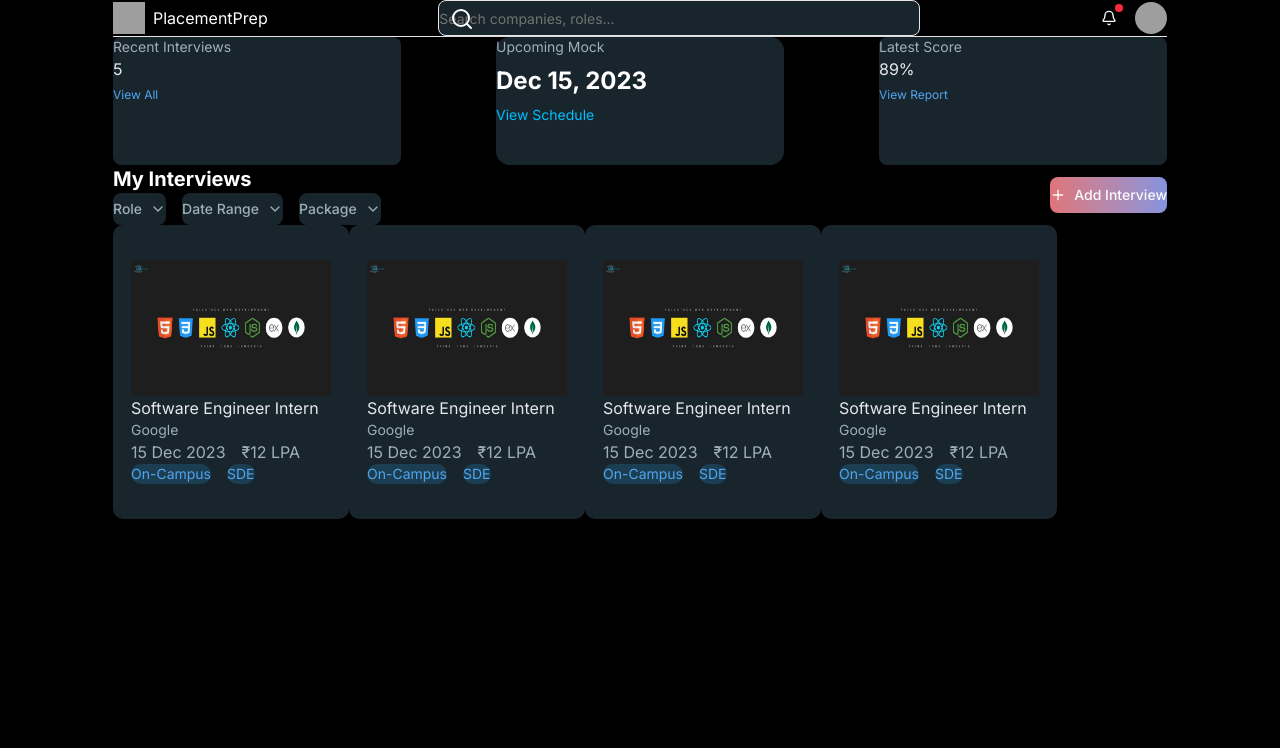
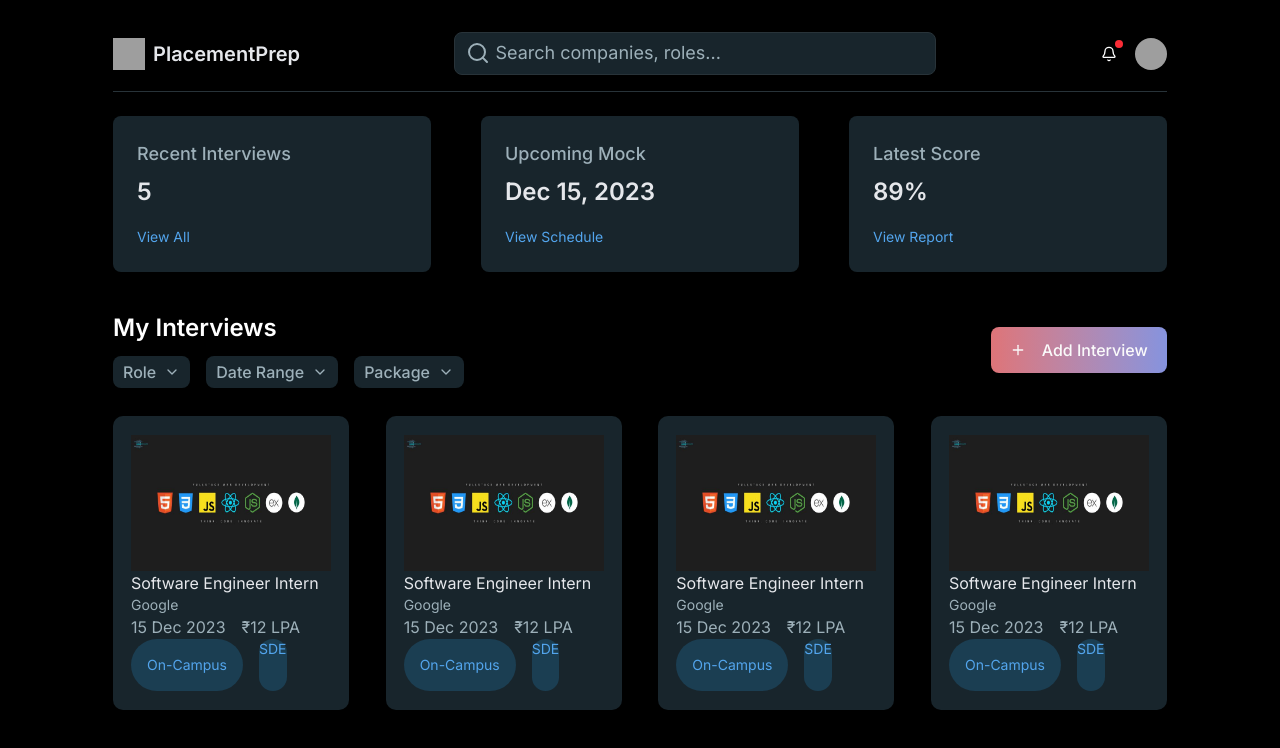
Before and after one commit to MayankkCodess/PlacementPrep, a React (Vite) app in the folder Frontend/: page / in a window 1280 px wide. Shown: the top 748 px of the page. Built offline with nearby package versions, Linux system fonts and the light colour scheme; grey boxes are pictures that could not be loaded.

Commit message:
UI Modification in Dashboard

```diff
--- a/Frontend/src/index.css
+++ b/Frontend/src/index.css
@@ -11,13 +11,6 @@
      badge background:- #1B3E52
   */
 
-*,
-*::before,
-*::after {
-  margin: 0;
-  padding: 0;
-  box-sizing: border-box;
-}
 
 html {
   font-family: "Inter", sans-serif;
--- a/Frontend/src/pages/DashboardPage.jsx
+++ b/Frontend/src/pages/DashboardPage.jsx
@@ -20,7 +20,7 @@
 
 const DashboardPage = () => {
   return (
-    <div className="w-full flex justify-center ">
+    <div className="w-full mt-8 flex justify-center ">
       <div className="w-[1054px]">
         {/* Top Navbar For Dashboard Page */}
 
@@ -31,15 +31,16 @@
               src="https://www.logoai.com/oss/icons/2021/12/02/SU8HhT2n6tL-p-_.png"
               alt="PlacementPrep Logo"
             />
-          <h2>PlacementPrep</h2>
+            <h2 className="text-xl text-[#E5E7EB] font-semibold">PlacementPrep</h2>
           </div>
 
           <div className="relative ">
-          <Search className="absolute left-3 top-1/5"/>
-          <Input className=" w-[482px] pl-10 bg-[#18252C]" placeholder="Search companies, roles..."/>
+            <Search className="absolute text-[#9DB0B9] left-3 top-1/5" />
+            <Input
+              className=" w-[482px] h-[43px] placeholder:text-[#9DB0B9] placeholder:text-lg border-[#283339] pl-10 bg-[#18252C]"
+              placeholder="Search companies, roles..."
+            />
           </div>
-
-
 
           <div className="flex items-center gap-2">
             {/* DropDown For Notification Icon */}
@@ -74,53 +75,66 @@
               </DropdownMenuContent>
             </DropdownMenu>
           </div>
-
         </div>
-        <hr />
+        <hr className="mt-4 mb-6 border-[#283339]"/>
 
         {/* Statistics Cards For Dashboard Page*/}
 
         <div className="flex justify-between">
-          <div className="w-72 rounded-md bg-[#18252C] px-4 py-6">
+           {/* Card 1 */}
+          <div className="w-[318px] h-[156px] rounded-md bg-[#18252C] p-6">
             <div className="">
-                 <p className="text-[#9DB0B9] text-sm">Recent Interviews</p>
-            <h1 className="text-[#E5E7EB]">5</h1>
-            <a href="" className="text-[#53A5ED] text-xs">
+              <h1 className="text-[#9DB0B9] text-lg font-medium">
+                Recent Interviews
+              </h1>
+              <p className="text-[#E5E7EB] text-2xl font-semibold mt-2">5</p>
+              <div className="mt-4">
+                  <a href="" className="text-[#53A5ED] text-sm">
                   View All
                 </a>
               </div>
 
             </div>
-           <div className="w-72 rounded-xl bg-[#18252C] p-6">
-    <div className="flex flex-col gap-2">
-      <p className="text-sm text-[#9DB0B9]">Upcoming Mock</p>
-      <h1 className="text-2xl font-bold text-white">Dec 15, 2023</h1>
-      <a className="text-sm text-[#00BFFF]">View Schedule</a>
+          </div>
+            {/* Card 2 */}
+         <div className="w-[318px] h-[156px] rounded-md bg-[#18252C] p-6">
+            <div className="">
+              <h1 className="text-[#9DB0B9] text-lg font-medium">
+                Upcoming Mock
+              </h1>
+              <p className="text-[#E5E7EB] text-2xl font-semibold mt-2">Dec 15, 2023</p>
+              <div className="mt-4">
+                  <a href="" className="text-[#53A5ED] text-sm">
+                  View Schedule
+                </a>
+              </div>
+
             </div>
           </div>
-          {/* <div className="w-72 rounded-md bg-[#18252C]">
-            <p className="text-[#9DB0B9] text-sm">Upcoming Mock</p>
-            <h1 className="text-[#E5E7EB] font-extrabold">Dec 15,2023</h1>
-            <a href="" className="text-[#53A5ED] text-xs">
-              View Schedule
-            </a>
-          </div> */}
-          <div className="w-72 h-32 rounded-md bg-[#18252C] ">
-            <p className="text-[#9DB0B9] text-sm">Latest Score</p>
-            <h1 className="text-[#E5E7EB]">89%</h1>
-            <a href="" className="text-[#53A5ED] text-xs">
+             {/* Card - 3 */}
+         <div className="w-[318px] h-[156px] rounded-md bg-[#18252C] p-6">
+            <div className="">
+              <h1 className="text-[#9DB0B9] text-lg font-medium">
+                Latest Score
+              </h1>
+              <p className="text-[#E5E7EB] text-2xl font-semibold mt-2">89%</p>
+              <div className="mt-4">
+                  <a href="" className="text-[#53A5ED] text-sm">
                   View Report
                 </a>
+              </div>
+
+            </div>
           </div>
         </div>
 
         {/* Interview Filters & Cards For Dashboard Page */}
 
-        <div className="myInterviews">
+        <div className="myInterviews mt-10">
           {/* Section 1  */}
-          <div className="flex items-center justify-between">
-            <div>
-              <h2 className="font-extrabold text-xl">My Interviews</h2>
+          <div className="flex items-center justify-between mb-7">
+            <div className="flex flex-col gap-3">
+              <h2 className="font-semibold text-2xl">My Interviews</h2>
               <div className="flex gap-4">
                 {/* Filter 1 */}
                 <div>
@@ -129,7 +143,7 @@
                       <Button
                         variant="secondary"
                         size="sm"
-                        className="flex text-[#9DB0B9] bg-[#18252C] items-center gap-2 rounded-md"
+                        className="flex text-[#9DB0B9] text-md bg-[#18252C] items-center gap-2 rounded-md"
                       >
                         Role
                         <ChevronDown className="h-4 w-4" />
@@ -151,10 +165,10 @@
                       <Button
                         variant="secondary"
                         size="sm"
-                        className="flex text-[#9DB0B9] bg-[#18252C] items-center gap-2 rounded-md"
+                        className="flex text-[#9DB0B9] text-md bg-[#18252C] items-center gap-2 rounded-md"
                       >
                         Date Range
-                        <ChevronDown className="h-4 w-4" />
+                        <ChevronDown className="h-4 w-4 " />
                       </Button>
                     </DropdownMenuTrigger>
 
@@ -172,7 +186,7 @@
                       <Button
                         variant="secondary"
                         size="sm"
-                        className="flex text-[#9DB0B9] bg-[#18252C] items-center gap-2 rounded-md"
+                        className="flex text-[#9DB0B9] text-md bg-[#18252C] items-center gap-2 rounded-md"
                       >
                         Package
                         <ChevronDown className="h-4 w-4" />
@@ -186,19 +200,25 @@
                     </DropdownMenuContent>
                   </DropdownMenu>
                 </div>
+
               </div>
+
             </div>
+
             <div>
-              <Button className="flex justify-evenly px-4 py-4 bg-linear-to-r from-[#DE7478] to-[#8593DE]">
+              <Button className="flex justify-evenly text-md w-44 h-[46px] px-4 py-4 bg-linear-to-r from-[#DE7478] to-[#8593DE]">
                 <Plus />
                 Add Interview
               </Button>
             </div>
+
           </div>
+
+
           {/* Section 2 */}
           <div className="">
             {/* main for cards  */}
-            <div className="flex">
+            <div className="flex justify-between">
               <div className="w-[236px] h-[294px] rounded-lg flex justify-center items-center bg-[#18252C]">
                 <div>
                   <img
@@ -213,8 +233,12 @@
                     <p className="text-[#9DB0B9]">&#x20B9;12 LPA</p>
                   </div>
                   <div className="flex gap-4">
-                    <span className="border-black p-4 text-sm bg-[#1B3E52] rounded-full text-[#53A5ED] justify-center items">On-Campus</span>
-                    <span className="border-black text-sm bg-[#1B3E52] rounded-full text-[#53A5ED] justify-center items">SDE</span>
+                    <span className="border-black p-4 text-sm bg-[#1B3E52] rounded-full text-[#53A5ED] justify-center items">
+                      On-Campus
+                    </span>
+                    <span className="border-black text-sm bg-[#1B3E52] rounded-full text-[#53A5ED] justify-center items">
+                      SDE
+                    </span>
                   </div>
                 </div>
               </div>
@@ -233,8 +257,12 @@
                     <p className="text-[#9DB0B9]">&#x20B9;12 LPA</p>
                   </div>
                   <div className="flex gap-4">
-                    <span className="border-black p-4 text-sm bg-[#1B3E52] rounded-full text-[#53A5ED] justify-center items">On-Campus</span>
-                    <span className="border-black text-sm bg-[#1B3E52] rounded-full text-[#53A5ED] justify-center items">SDE</span>
+                    <span className="border-black p-4 text-sm bg-[#1B3E52] rounded-full text-[#53A5ED] justify-center items">
+                      On-Campus
+                    </span>
+                    <span className="border-black text-sm bg-[#1B3E52] rounded-full text-[#53A5ED] justify-center items">
+                      SDE
+                    </span>
                   </div>
                 </div>
               </div>
@@ -253,8 +281,12 @@
                     <p className="text-[#9DB0B9]">&#x20B9;12 LPA</p>
                   </div>
                   <div className="flex gap-4">
-                    <span className="border-black p-4 text-sm bg-[#1B3E52] rounded-full text-[#53A5ED] justify-center items">On-Campus</span>
-                    <span className="border-black text-sm bg-[#1B3E52] rounded-full text-[#53A5ED] justify-center items">SDE</span>
+                    <span className="border-black p-4 text-sm bg-[#1B3E52] rounded-full text-[#53A5ED] justify-center items">
+                      On-Campus
+                    </span>
+                    <span className="border-black text-sm bg-[#1B3E52] rounded-full text-[#53A5ED] justify-center items">
+                      SDE
+                    </span>
                   </div>
                 </div>
               </div>
@@ -273,8 +305,12 @@
                     <p className="text-[#9DB0B9]">&#x20B9;12 LPA</p>
                   </div>
                   <div className="flex gap-4">
-                    <span className="border-black p-4 text-sm bg-[#1B3E52] rounded-full text-[#53A5ED] justify-center items">On-Campus</span>
-                    <span className="border-black text-sm bg-[#1B3E52] rounded-full text-[#53A5ED] justify-center items">SDE</span>
+                    <span className="border-black p-4 text-sm bg-[#1B3E52] rounded-full text-[#53A5ED] justify-center items">
+                      On-Campus
+                    </span>
+                    <span className="border-black text-sm bg-[#1B3E52] rounded-full text-[#53A5ED] justify-center items">
+                      SDE
+                    </span>
                   </div>
                 </div>
               </div>
```
Lines whose indentation alone changed are shown as unchanged.
